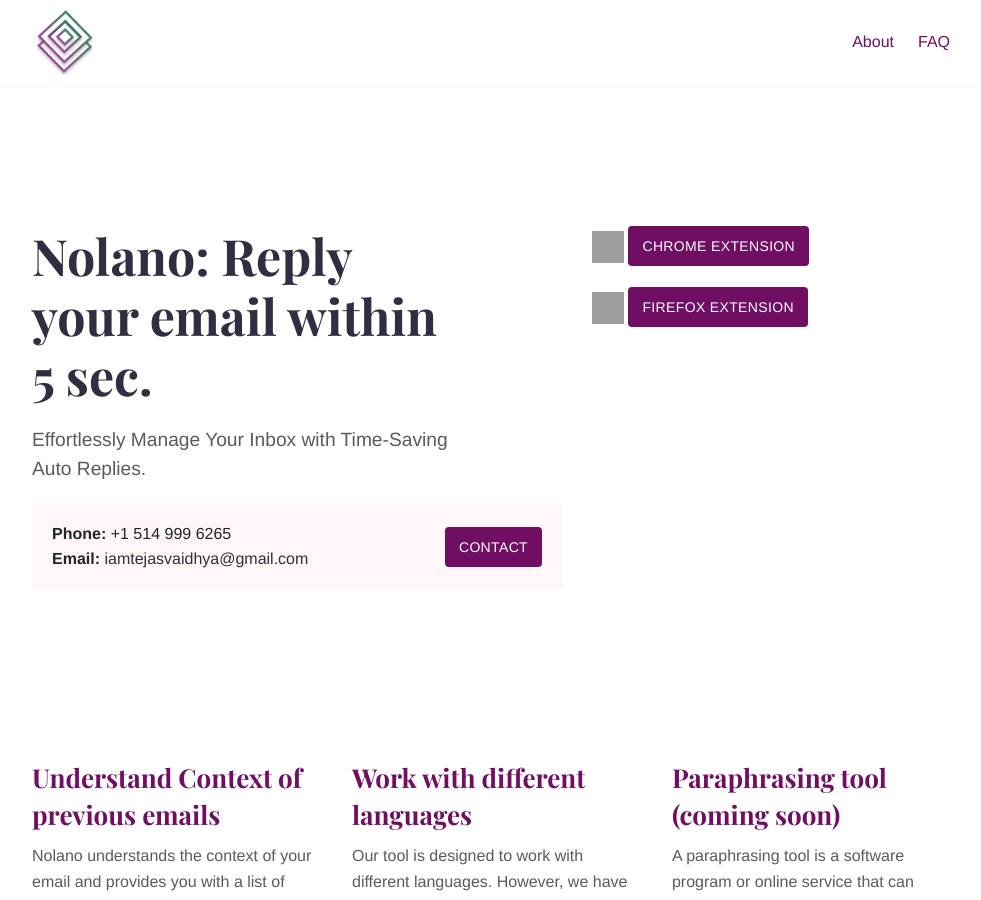
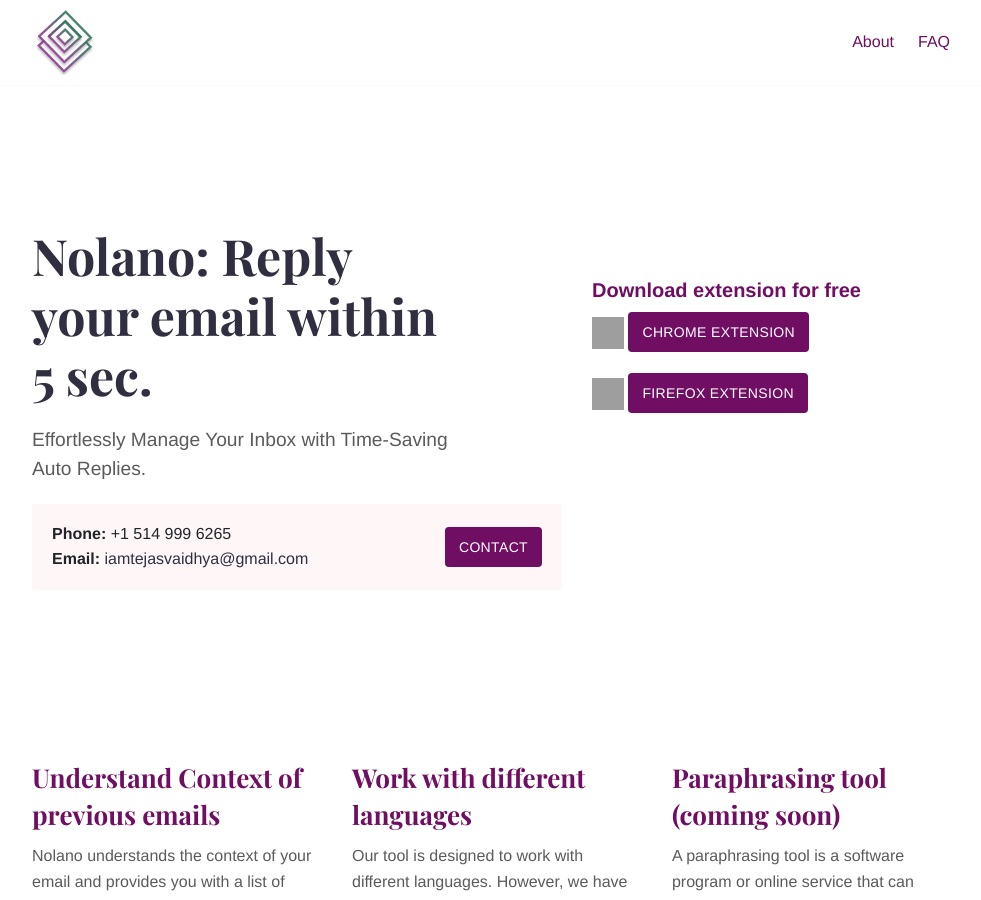
Before and after one commit to NolanoOrg/nolano-org.github.io, a Jekyll site: the page built from index.md, in a window 1280 px wide and 900 px high. Shown: the whole window, without its empty margins (143-1124 px from the left). Built offline with Jekyll 4.4.1, drawn with Linux system fonts in a browser that asks for light colours; grey boxes are pictures that could not be loaded.

Commit message:
adding files

```diff
--- a/_layouts/home.html
+++ b/_layouts/home.html
@@ -16,8 +16,9 @@
       </div>
       {% if page.intro_image %}
 
-      <div class="col-12 col-md-7 col-lg-5 order-1 order-md-2 position-relative">
-          <div style="margin: 50">
+      <div class="col-12 col-md-7 col-lg-5 order-1 order-md-2 position-relative" >
+        <h3 style="margin-top: 50px; font-weight: bold; color: #6f0e62;">Download extension for free</h3>
+        <div style="margin: 50">
             <!-- adding image of mac download using html with size of 32*32-->
             <!-- add some space in the front -->
             <img src="https://raw.githubusercontent.com/tejasvaidhyadev/email_assitance/main/images/chrome.png?token=GHSAT0AAAAAAB3EN44L5G3MUFNLEWHOYGASY65JENA" alt="Chrome Extension" width="32" height="32">
```
Also changed, not shown: 8 other files.
